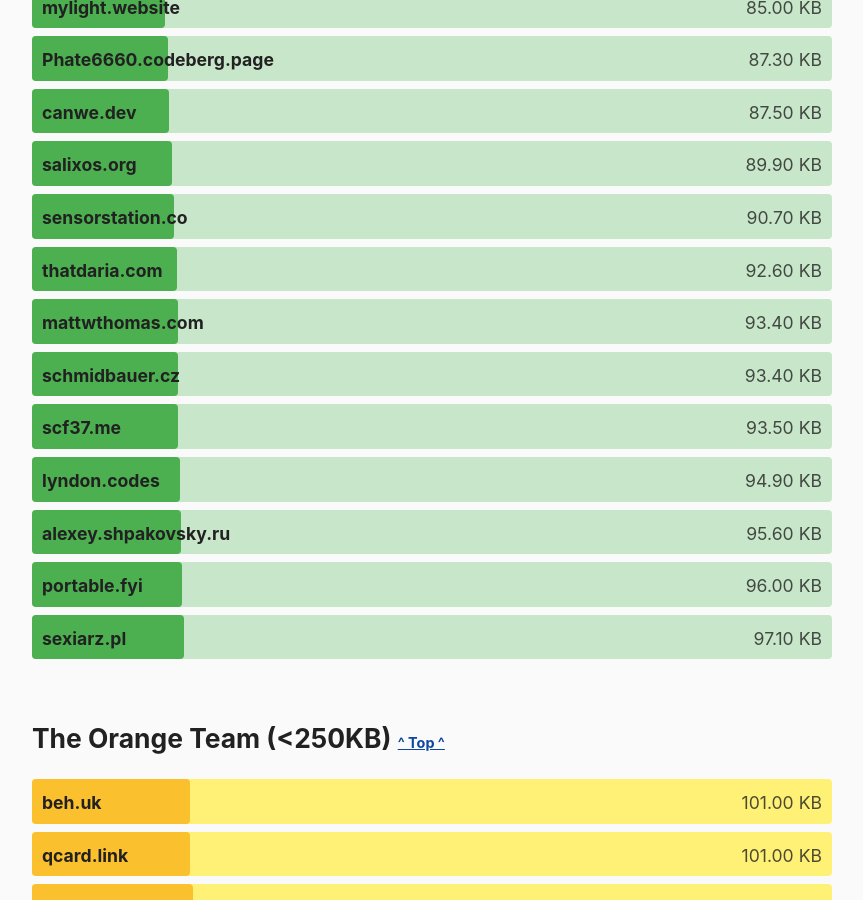
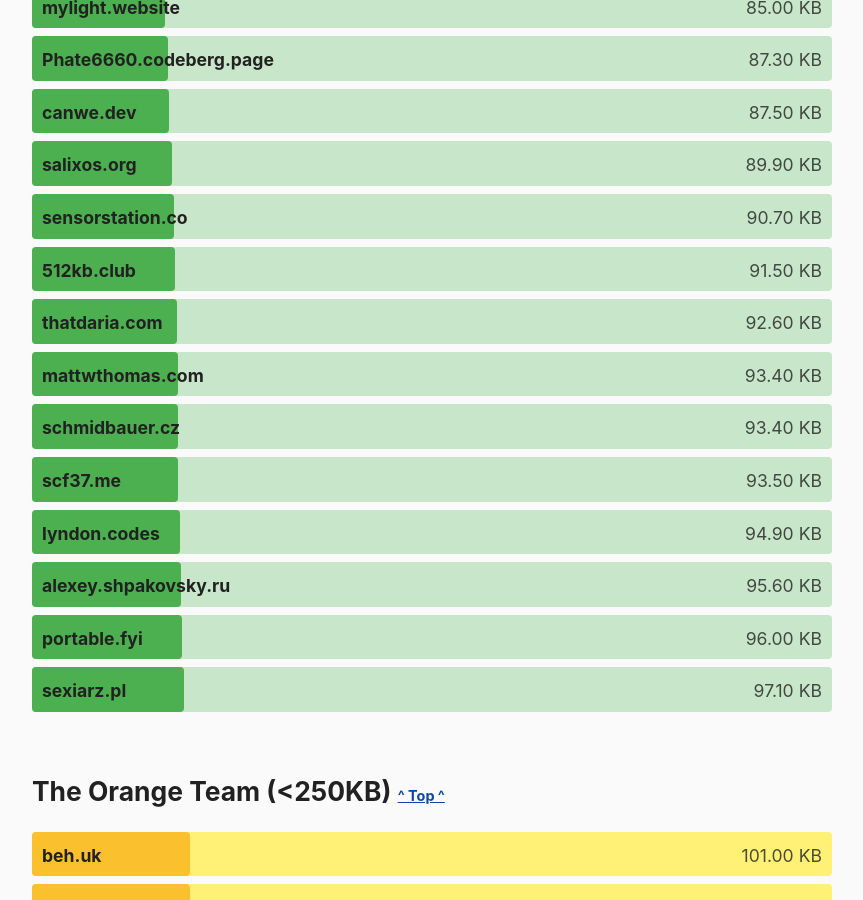
Before and after one commit to kevquirk/512kb.club, a Jekyll site: the page built from index.md, in a window 1280 px wide and 900 px high, scrolled down 12844 px. Shown: the whole window, without its empty margins (208-1071 px from the left). Built offline with Jekyll 4.4.1, drawn with Linux system fonts in a browser that asks for light colours.

Commit message:
added 512kb.club

```diff
--- a/_data/sites.yml
+++ b/_data/sites.yml
@@ -2017,3 +2017,8 @@
   url: https://zserge.com/
   size: 20.2
   last_checked: 2021-12-19
+
+- domain: 512kb.club
+  url: https://512kb.club/
+  size: 91.5
+  last_checked: 2022-03-06
```
